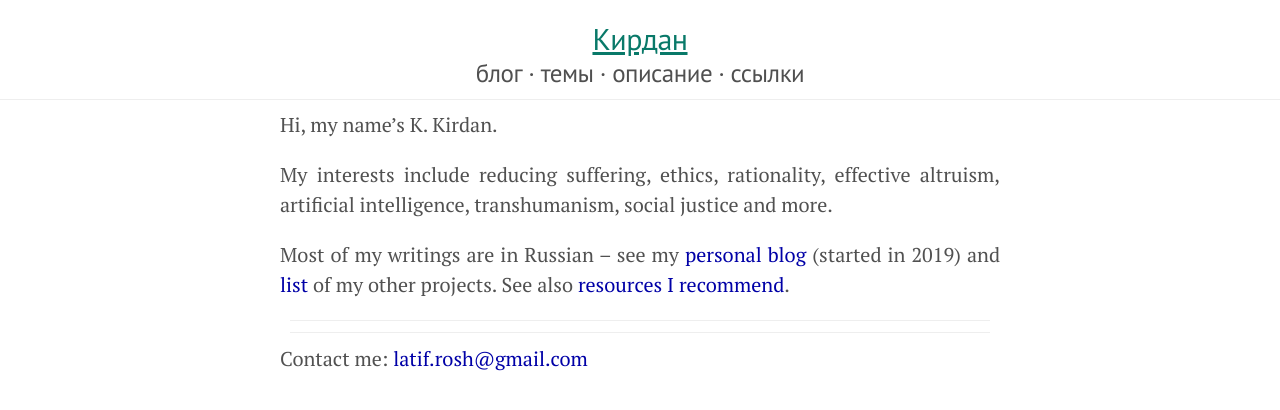
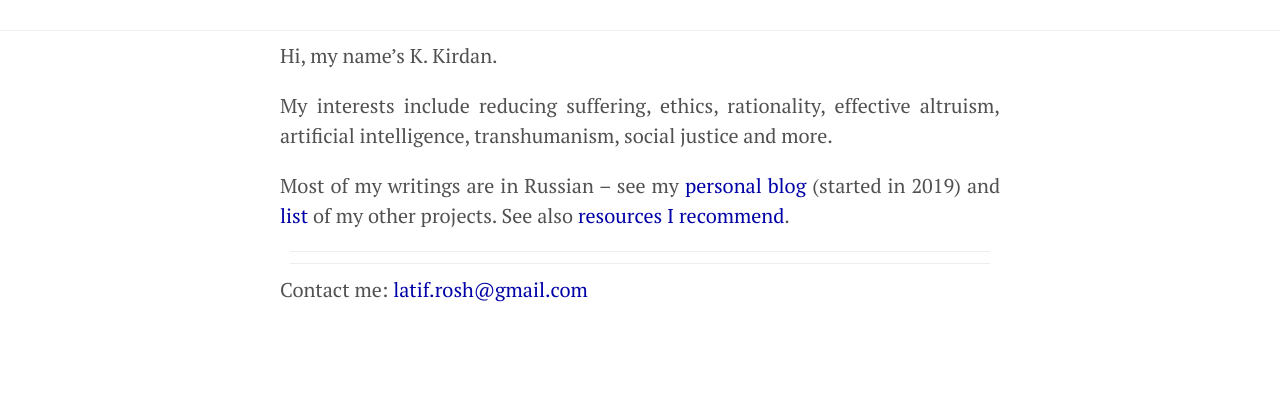
Before and after one commit to KKirdan/kkirdan.github.io, a Jekyll site: the page built from en/index.md, in a window 1280 px wide. Shown: the top 410 px of the page. Built offline with Jekyll 4.4.1, drawn with Linux system fonts in a browser that asks for light colours.

Commit message:
Update blog.html

```diff
--- a/_layouts/blog.html
+++ b/_layouts/blog.html
@@ -1,6 +1,6 @@
 <!DOCTYPE html>
 
-<html lang="ru">
+<html lang="{% if page.lang %}{{ page.lang }}{% else %}ru{% endif %}">
 
 {% include head.html %}
 
@@ -8,19 +8,21 @@
 <div class="wrap">
 <div class="masthead">
 <div class="container">
-          <h2 class="masthead-title">
-			{% if page.nav_id == 0 %} <u>Кирдан</u> {% else %} <a href="{{ '/index.html' | relative_url }}">Кирдан</a> {% endif %}
-          </h2>
+<h2 class="masthead-title">{% if page.lang=="en" %}{{ site.title_en }}{% else %}{% if page.nav_id == 0 %}<u>{{ site.title }}</u>{% else %}<a href="{{ '/index.html' | relative_url }}">{{ site.title }}</a>{% endif %}{% endif %}</h2>
 <h3 class="masthead-subtitle">
+{% unless page.lang=="en" %}
 {% if page.nav_id == 1 %} <u>блог</u> {% else %} <a href="{{ '/blog/index.html' | relative_url }}">блог</a> {% endif %} &middot;
 {% if page.nav_id == 2 %} <u>темы</u> {% else %} <a href="{{ '/blog/tags.html' | relative_url }}">темы</a> {% endif %} &middot;
 {% if page.nav_id == 3 %} <u>описание</u> {% else %} <a href="{{ '/blog/about.html' | relative_url }}">описание</a> {% endif %} &middot;
 {% if page.nav_id == 4 %} <u>ссылки</u> {% else %} <a href="{{ '/blog/links.html' | relative_url }}">ссылки</a> {% endif %}
+{% endunless %}
 </h3>
 </div>
 </div>
 <div class="container content">
+
 {{ content }}
+
 </div>
 </div>
 </body>
```
Lines whose indentation alone changed are shown as unchanged.
